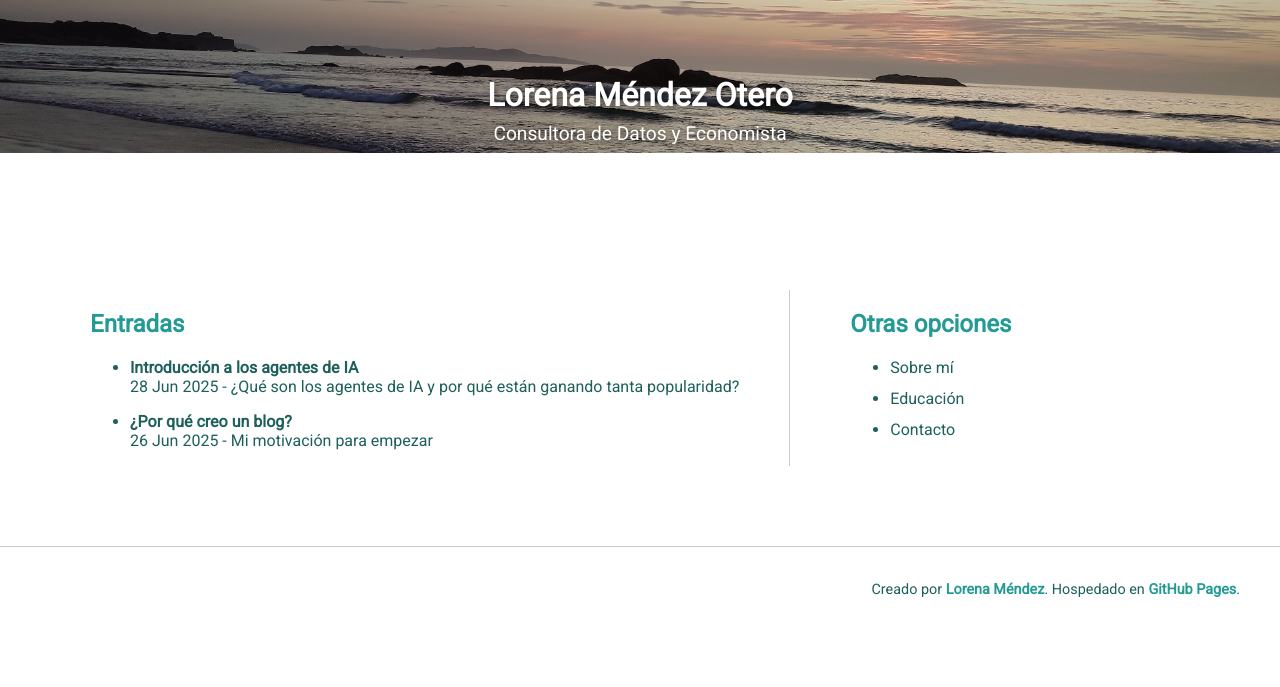
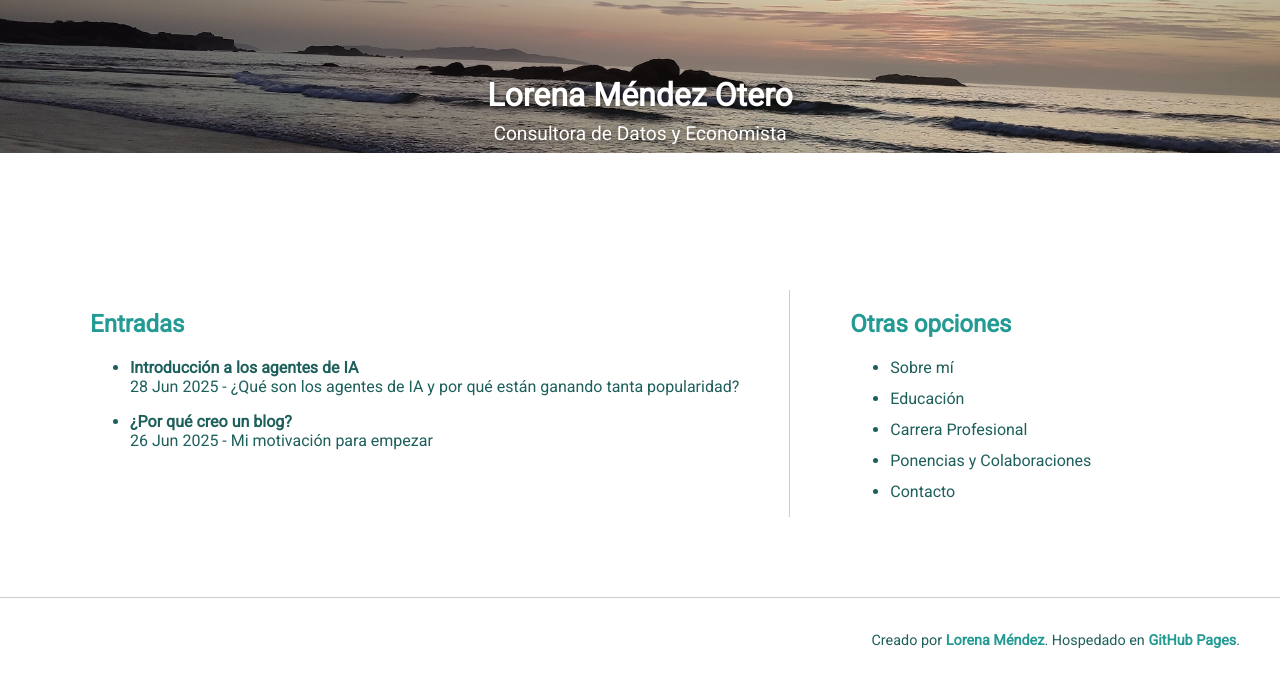
Before and after one commit to lmendezotero/lmendezotero.github.io, a Jekyll site: the page built from index.md, in a window 1280 px wide. Shown: the top 687 px of the page. Built offline with Jekyll 4.4.1, drawn with Linux system fonts in a browser that asks for light colours; the list of posts is cut into pages by our own code.

Commit message:
Update default.html

```diff
--- a/_layouts/default.html
+++ b/_layouts/default.html
@@ -32,6 +32,8 @@
         <ul>
           <li><a href="{{ '/about' | relative_url }}">Sobre mí</a></li>
           <li><a href="{{ '/education' | relative_url }}">Educación</a></li>
+          <li><a href="{{ '/professional_career' | relative_url }}">Carrera Profesional</a></li>
+          <li><a href="{{ '/speakings_and_collaborations' | relative_url }}">Ponencias y Colaboraciones</a></li>
           <li><a href="{{ '/contact' | relative_url }}">Contacto</a></li>
         </ul>
       </aside>
```
